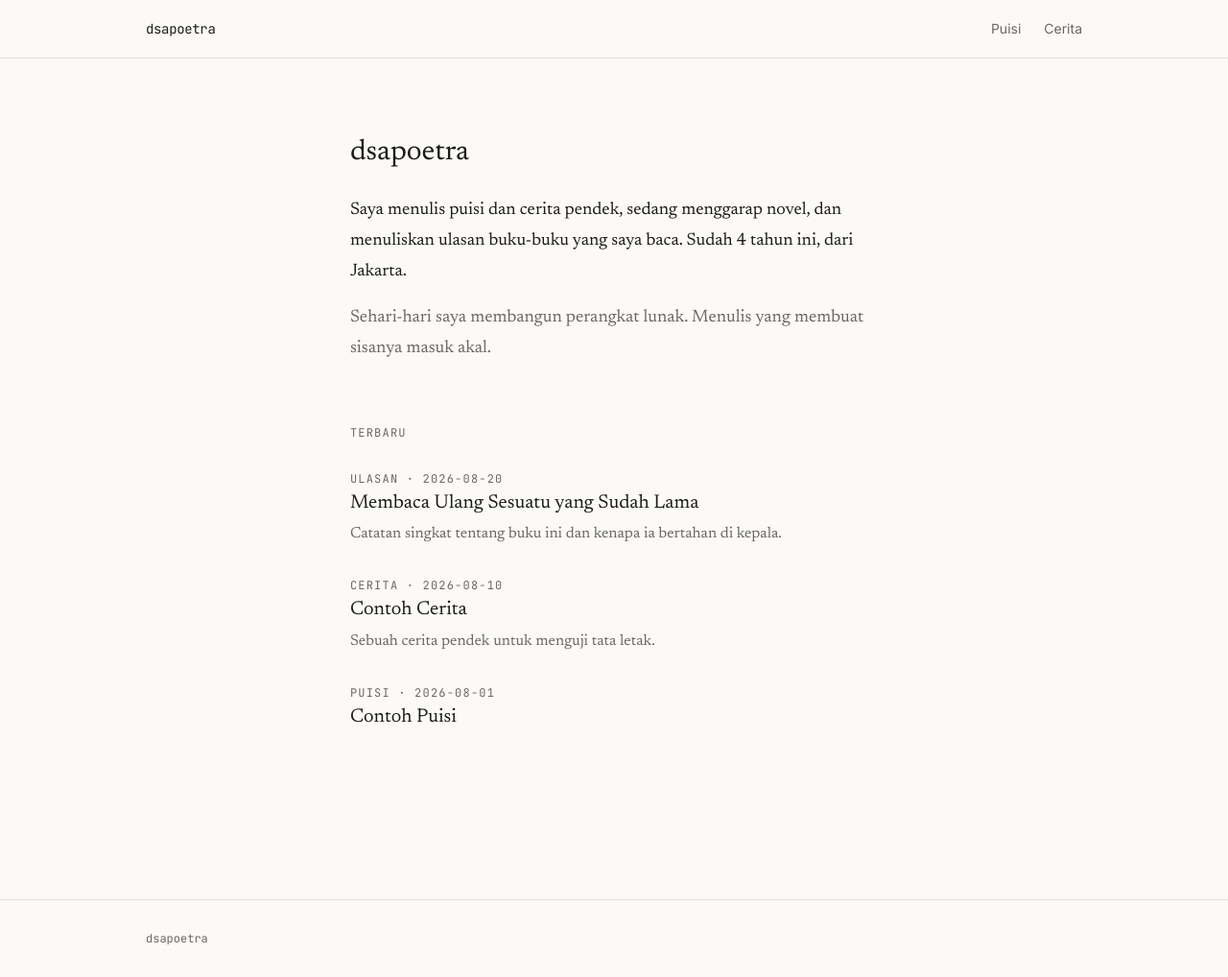
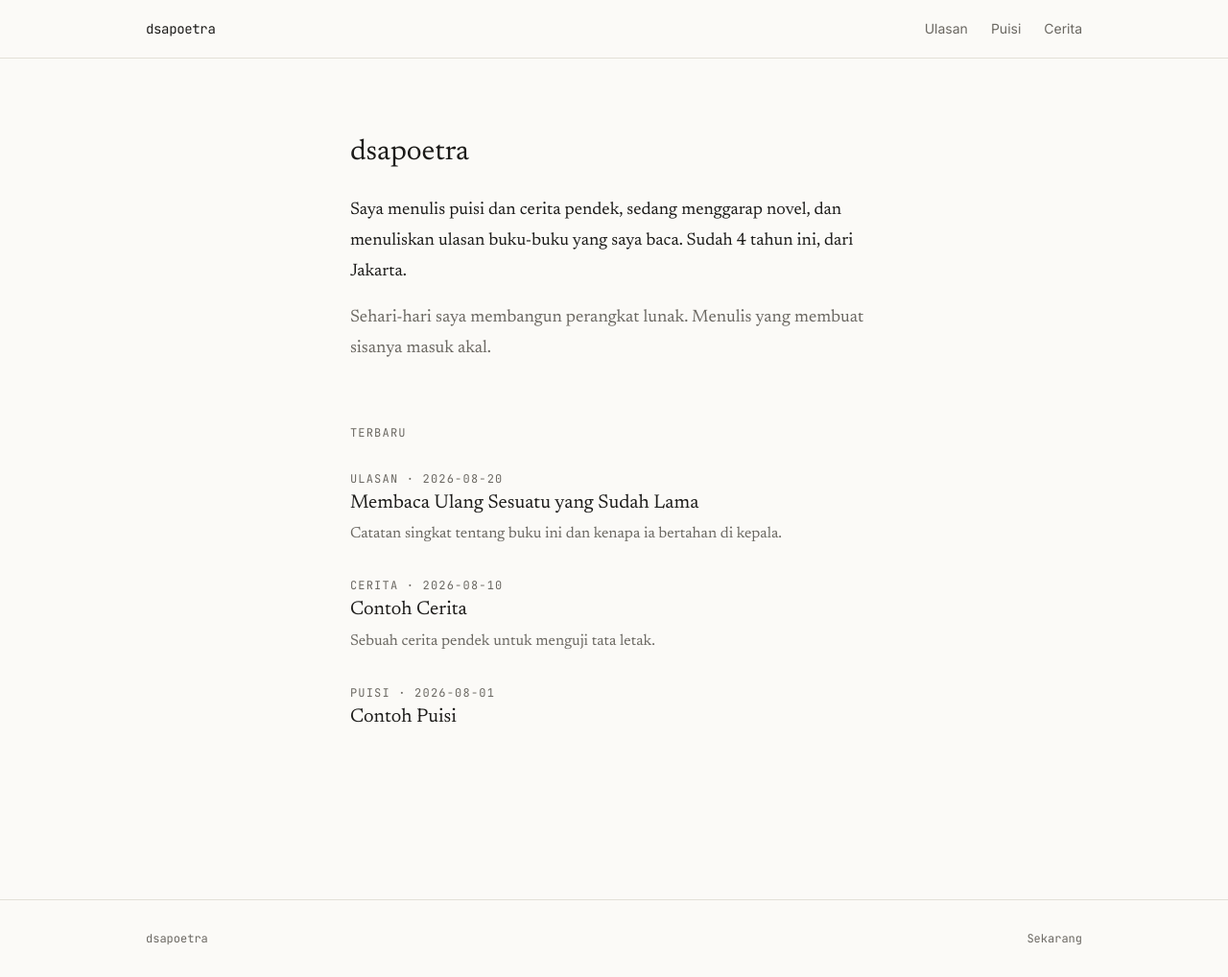
Before and after one commit to dsapoetra/dsapoetra, a Next.js app: page / in a window 1280 px wide. Shown: the whole page at 96% size. Built offline with nearby package versions, Linux system fonts and the light colour scheme.

Commit message:
feat: link ulasan and sekarang from the shell, set metadataBase

```diff
--- a/app/layout.tsx
+++ b/app/layout.tsx
@@ -23,6 +23,7 @@ const mono = JetBrains_Mono({
 })
 
 export const metadata: Metadata = {
+  metadataBase: new URL('https://dsapoetra.com'),
   title: 'dsapoetra',
   description: 'Puisi, cerita, dan ulasan buku.',
 }
--- a/components/site-footer.tsx
+++ b/components/site-footer.tsx
@@ -1,8 +1,13 @@
+import Link from 'next/link'
+
 export default function SiteFooter() {
   return (
     <footer className="mt-24 border-t border-rule">
-      <div className="mx-auto flex max-w-5xl px-6 py-8 font-mono text-xs text-muted">
+      <div className="mx-auto flex max-w-5xl flex-col gap-2 px-6 py-8 font-mono text-xs text-muted sm:flex-row sm:justify-between">
         <p>dsapoetra</p>
+        <Link href="/sekarang" className="hover:text-ink focus-visible:text-ink">
+          Sekarang
+        </Link>
       </div>
     </footer>
   )
--- a/components/site-nav.tsx
+++ b/components/site-nav.tsx
@@ -1,6 +1,7 @@
 import Link from 'next/link'
 
 const links = [
+  { href: '/ulasan', label: 'Ulasan' },
   { href: '/puisi', label: 'Puisi' },
   { href: '/cerita', label: 'Cerita' },
 ]
```
